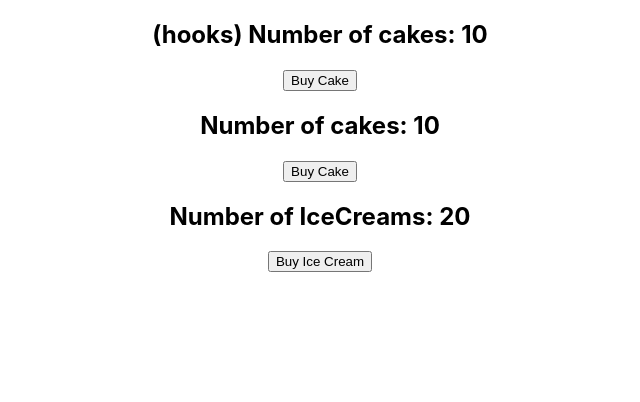
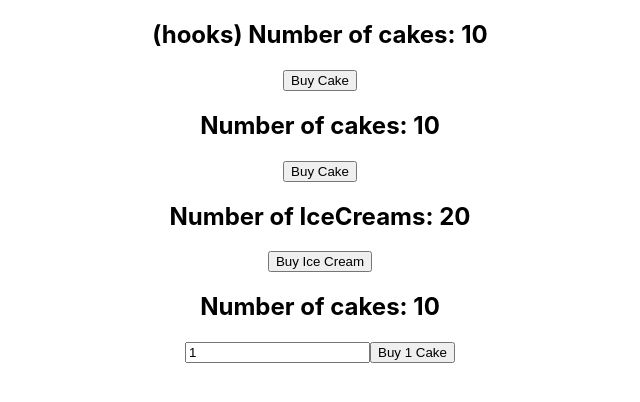
Before and after one commit to kichopher/redux-codevolution-tut-followAlong, a React (Create React App) app in the folder react-redux-demo/: page / in a window 1280 px wide. Shown: the top 402 px of the page, without its empty margins (320-960 px from the left). Built offline with nearby package versions, Linux system fonts and the light colour scheme.

Commit message:
NewCakeContainer that calls buyCake with payload

```diff
--- a/react-redux-demo/src/App.js
+++ b/react-redux-demo/src/App.js
@@ -4,6 +4,7 @@
 import CakeContainer from "./components/CakeContainer";
 import HooksCakeContainer from "./components/HooksCakeContainer";
 import IceCreamContainer from "./components/IceCreamContainer";
+import NewCakeContainer from "./components/NewCakeContainer";
 
 function App() {
   return (
@@ -12,6 +13,7 @@
         <HooksCakeContainer />
         <CakeContainer />
         <IceCreamContainer />
+        <NewCakeContainer />
       </div>
     </Provider>
   );
--- /dev/null
+++ b/react-redux-demo/src/components/NewCakeContainer.js
@@ -0,0 +1,35 @@
+import React, { useState } from "react";
+import { buyCake } from "../redux";
+import { connect } from "react-redux";
+
+function NewCakeContainer(props) {
+  const [number, setNumber] = useState(1);
+  return (
+    <div>
+      <h2>Number of cakes: {props.numOfCakes}</h2>
+      <input
+        type="number"
+        value={number}
+        onChange={(e) => setNumber(e.target.value)}
+      />
+      <button onClick={() => props.buyCake(number)}>
+        Buy {number} {number === 1 ? "Cake" : "Cakes"}
+      </button>
+    </div>
+  );
+}
+
+const mapStateToProps = (state) => {
+  // to map the state from the redux store to a prop of this component
+  return {
+    numOfCakes: state.cake.numOfCakes,
+  };
+};
+
+const mapDispatchToProps = (dispatch) => {
+  return {
+    buyCake: (number) => dispatch(buyCake(number)),
+  };
+};
+
+export default connect(mapStateToProps, mapDispatchToProps)(NewCakeContainer);
--- a/react-redux-demo/src/redux/cake/cakeActions.js
+++ b/react-redux-demo/src/redux/cake/cakeActions.js
@@ -1,6 +1,7 @@
 import { BUY_CAKE } from "./cakeTypes";
 
 // create action creator functions here
-export const buyCake = () => ({
+export const buyCake = (number = 1) => ({
   type: BUY_CAKE,
+  payload: number,
 });
--- a/react-redux-demo/src/redux/cake/cakeReducer.js
+++ b/react-redux-demo/src/redux/cake/cakeReducer.js
@@ -9,7 +9,7 @@
     case BUY_CAKE:
       return {
         ...state,
-        numOfCakes: state.numOfCakes - 1,
+        numOfCakes: state.numOfCakes - action.payload,
       };
     default:
       return state;
```
